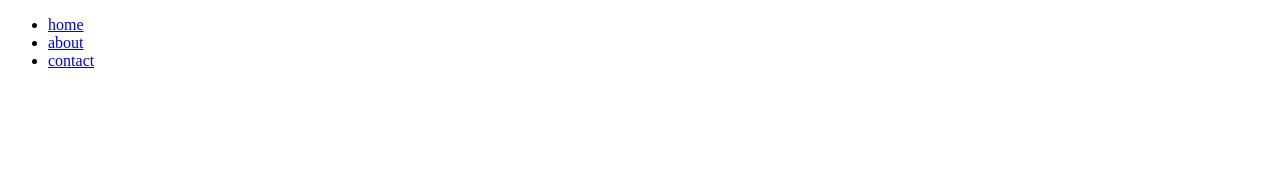
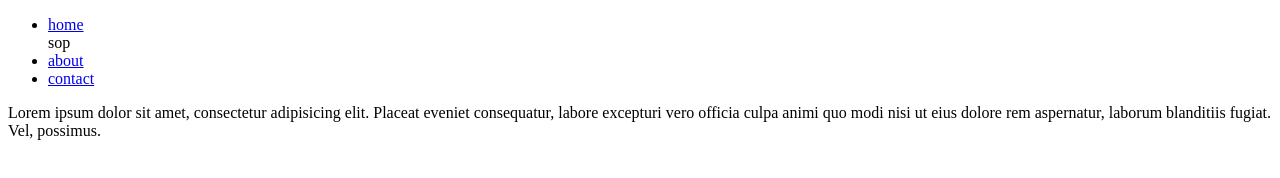
Before and after one commit to savcotter/web_standards, a plain HTML site: page index.html in a window 1280 px wide. Drawn offline with Linux system fonts and the light colour scheme.

Commit message:
added latin filler text

```diff
--- a/index.html
+++ b/index.html
@@ -13,13 +13,16 @@
             <ul>
                 <li><a href="#">home</a>
                 </li>
+                sop
                 <li><a href="#">about</a>
                 </li>
                 <li><a href="#">contact</a>
                 </li>
             </ul>
         </nav>
-        <div id="mainContent"></div>
+        <div id="mainContent">
+            <p>Lorem ipsum dolor sit amet, consectetur adipisicing elit. Placeat eveniet consequatur, labore excepturi vero officia culpa animi quo modi nisi ut eius dolore rem aspernatur, laborum blanditiis fugiat. Vel, possimus.</p>
+        </div>
         <footer></footer>
     </div>
 </body>
```
